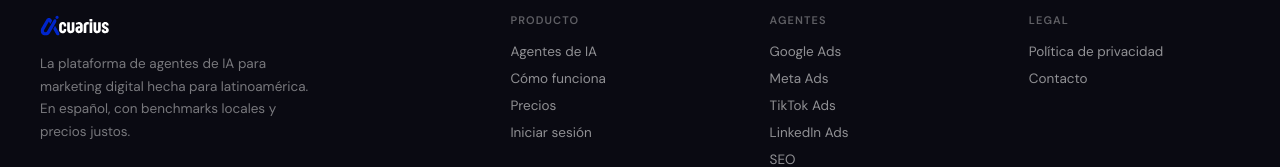
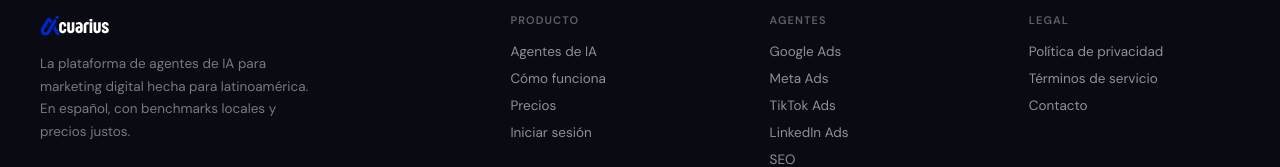
Before and after one commit to alejoadwords/acuarius-landing, a plain HTML site: page index.html in a window 1280 px wide. Shown: the part 6833-7000 px from the top of the page. Drawn offline with Linux system fonts and the light colour scheme.

Commit message:
Update index.html

```diff
--- a/index.html
+++ b/index.html
@@ -808,6 +808,7 @@ footer{background:var(--text);padding:64px 40px 40px;color:rgba(255,255,255,.6)}
         <div class="footer-col-title">Legal</div>
         <div class="footer-links">
           <a href="/privacy.html">Política de privacidad</a>
+          <a href="/terms.html">Términos de servicio</a>
           <a href="mailto:ceo@acuarius.app">Contacto</a>
         </div>
       </div>
```
